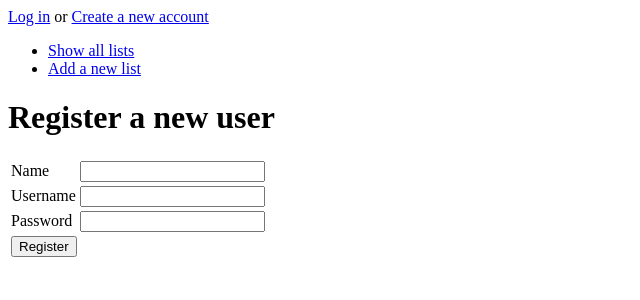
After one commit to skoskipaa/Katselulista, a Flask app: page /auth/registration in a window 1280 px wide. The commit adds this page. Shown: the top 300 px of the page, without its empty margins (0-640 px from the left). Run offline with Flask 2, Linux system fonts and the light colour scheme.

Commit message:
Lisätty käyttäjän rekisteröinti

```diff
--- a/application/auth/forms.py
+++ b/application/auth/forms.py
@@ -7,3 +7,12 @@ class LoginForm(FlaskForm):
 
     class Meta:
         csrf = False
+
+##
+class RegisterForm(FlaskForm):
+    name = StringField("Name")
+    username = StringField("Username")
+    password = PasswordField("Password")
+
+    class Meta:
+        csrf = False
--- a/application/auth/views.py
+++ b/application/auth/views.py
@@ -1,9 +1,11 @@
 from flask import render_template, request, redirect, url_for
 from flask_login import login_user, logout_user
 
-from application import app
+from application import app, db
 from application.auth.models import User
 from application.auth.forms import LoginForm
+##
+from application.auth.forms import RegisterForm
 
 @app.route("/auth/login", methods = ["GET", "POST"])
 def auth_login():
@@ -24,3 +26,23 @@ def auth_login():
 def auth_logout():
     logout_user()
     return redirect(url_for("index"))
+
+###
+@app.route("/auth/registration", methods = ["GET"])
+def auth_getform():
+    return render_template("auth/registrationform.html", form = RegisterForm())
+
+
+@app.route("/auth/registration", methods = ["POST"])
+def auth_register():
+    form = RegisterForm(request.form)
+    name = form.name.data
+    username = form.username.data
+    password = form.password.data
+
+    u = User(name, username, password)
+
+    db.session().add(u)
+    db.session().commit()
+    return redirect(url_for("index"))
+##
--- /dev/null
+++ b/application/templates/auth/registrationform.html
@@ -0,0 +1,39 @@
+{% extends "layout.html" %}
+
+{% block body %}
+<h1>Register a new user</h1>
+<form method="POST" action="{{ url_for('auth_register') }}">
+    <table>
+        <tr>
+            <td>
+                {{ form.name.label}}
+            </td>
+            <td>
+                {{ form.name }}
+            </td>
+        </tr>
+        <tr>
+            <td>
+                {{ form.username.label }}
+            </td>
+            <td>
+                {{ form.username }}
+            </td>
+        </tr>
+        <tr>
+            <td>
+                {{ form.password.label }}
+            </td>
+            <td>
+                {{ form.password }}
+            </td>
+        </tr>
+        <tr>
+            <td colspan="3">
+                <input type="submit" value="Register"/>
+            </td>
+        </tr>
+    </table>
+</form>
+
+{% endblock %}
--- a/application/templates/layout.html
+++ b/application/templates/layout.html
@@ -11,7 +11,8 @@
       <a href="{{ url_for('auth_logout') }}">Log out</a>
     </p>
     {% else %}
-    <a href="{{ url_for('auth_login') }}">Log in</a>
+    <a href="{{ url_for('auth_login') }}">Log in</a><span> or </span>
+    <a href="{{ url_for('auth_register') }}">Create a new account</a>
     {% endif %}
     <ul>
       <li><a href="{{ url_for('lists_index') }}">Show all lists</a></li>
```
